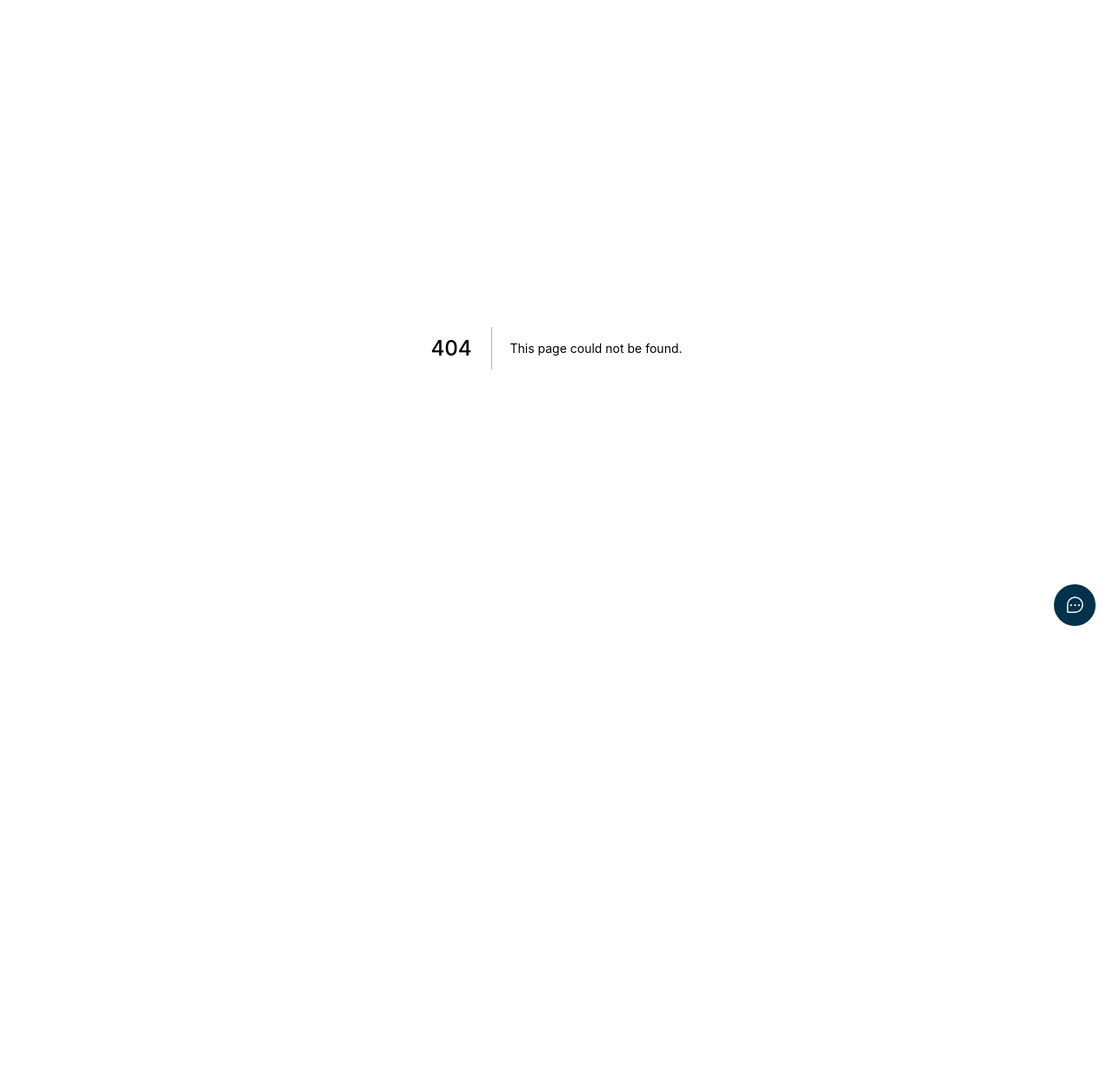
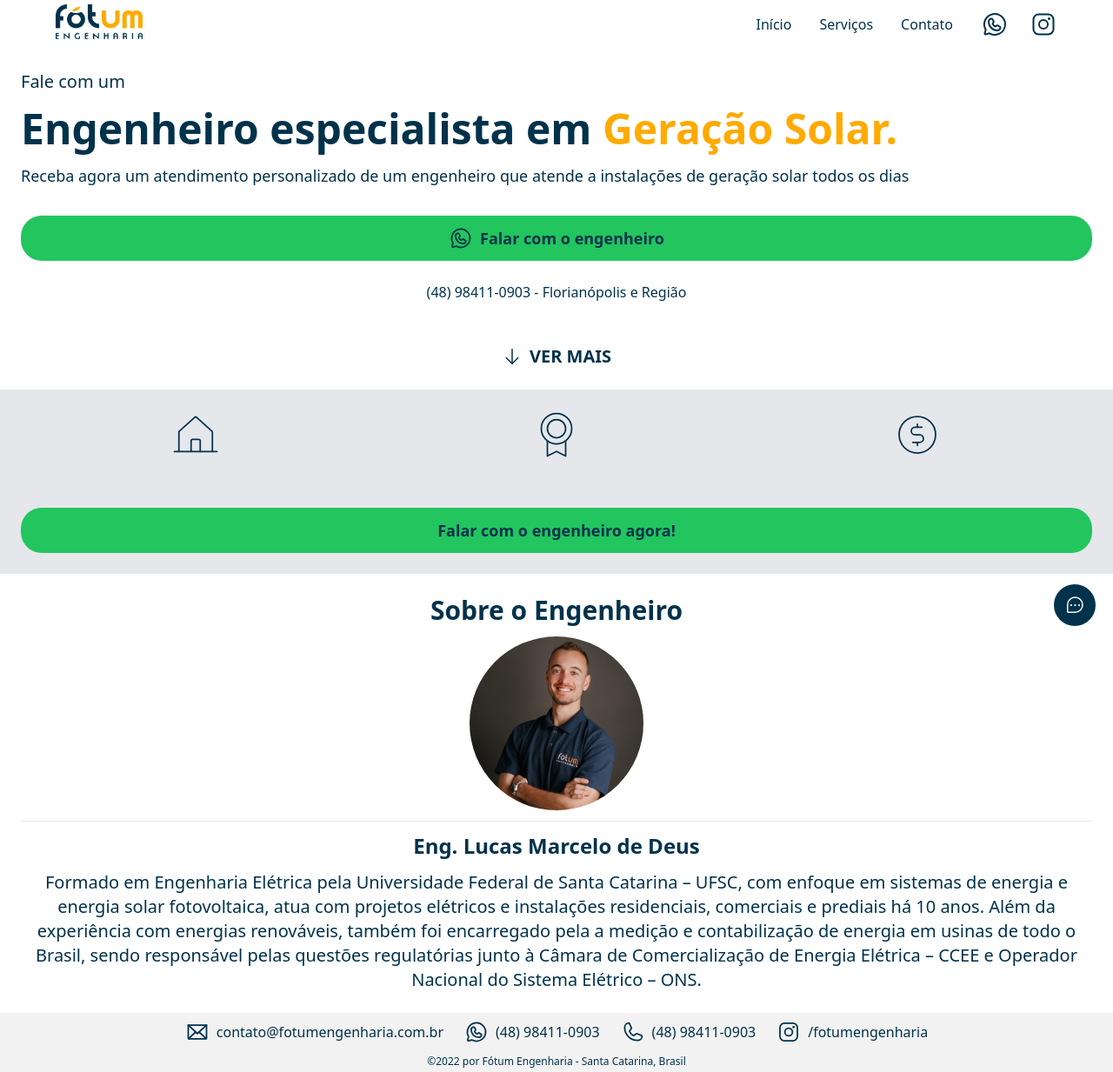
Before and after one commit to Rafagom/fotum-ts-serverless-v2, a Next.js app: page /adsSolarGeneration in a window 1280 px wide. Before the commit this address had no page. Shown: the whole page at 87% size. Before the commit the page ends 800 px from the top, so only its background shows below. Built offline with nearby package versions, Linux system fonts and the light colour scheme.

Commit message:
ads solar generation page

```diff
--- a/components/Footer.tsx
+++ b/components/Footer.tsx
@@ -27,7 +27,7 @@ export function Footer() {
 
                 <a
                     className="flex items-center gap-2 font-medium"
-                    href="tel:7197001211 "
+                    href="tel:48984110903"
                 >
                     <Phone size={28} />
                     <p className="hidden lg:flex">(48) 98411-0903</p>
--- a/components/Widget/WidgetForm/index.tsx
+++ b/components/Widget/WidgetForm/index.tsx
@@ -19,7 +19,7 @@ export type optionType = {
 
 export function WidgetForm() {
     const [isFormEnd, setIsFormEnd] = useState(false);
-    const [isVerifyModalOpen, setIsVerifyModalOpen] = useState(false);
+    const [isPowCalcModalOpen, setIsPowCalcModalOpen] = useState(false);
     const [screenshot, setScreenshot] = useState<string | null>(null);
     const [option, setOption] = useState<{
         name: string;
@@ -35,7 +35,7 @@ export function WidgetForm() {
             imgAlt: "Calculadora",
             action: (choosenOption: optionType) => {
                 // e.preventDefault;
-                setupVerifyHandler();
+                PowCalcModalHandler();
             },
         },
 
@@ -63,8 +63,8 @@ export function WidgetForm() {
         setOption(null);
     }
 
-    function setupVerifyHandler() {
-        setIsVerifyModalOpen(!isVerifyModalOpen);
+    function PowCalcModalHandler() {
+        setIsPowCalcModalOpen(!isPowCalcModalOpen);
     }
 
     return (
@@ -90,8 +90,8 @@ export function WidgetForm() {
                 {/* <footer className="text-xs">Made by @engineergomes </footer> */}
             </div>
             <PowerCalculatorModal
-                isOpen={isVerifyModalOpen}
-                onClose={setupVerifyHandler}
+                isOpen={isPowCalcModalOpen}
+                onClose={PowCalcModalHandler}
             />
         </>
     );
--- /dev/null
+++ b/pages/adsSolarGeneration.tsx
@@ -0,0 +1,150 @@
+import type { NextPage } from "next";
+import Head from "next/head";
+import Image from "next/image";
+import {
+    ArrowDown,
+    ArrowFatLinesDown,
+    CurrencyCircleDollar,
+    HouseLine,
+    Medal,
+    WhatsappLogo,
+} from "phosphor-react";
+import { Footer } from "../components/Footer";
+import { Header } from "../components/Header";
+import { Hero } from "../components/Hero";
+import { Services } from "../components/Services";
+import styles from "../styles/Home.module.css";
+
+const adsSolarGeneration: NextPage = () => {
+    return (
+        <div>
+            <Head>
+                <title>Fótum Engenharia | Geração Solar</title>
+                {/* <meta name="description" content="Generated by create next app" /> */}
+                {/* <link rel="icon" href="/favicon.ico" /> */}
+            </Head>
+            <Header />
+            <div className="flex flex-col p-6 gap-8 ">
+                <div className="flex flex-col gap-4">
+                    <p className="text-xl ">Fale com um</p>
+                    <h2 className="text-5xl font-extrabold">
+                        Engenheiro especialista em{" "}
+                        <span className="text-[#ffaa00]">Geração Solar.</span>
+                    </h2>
+                    <p className="text-lg">
+                        Receba agora um atendimento personalizado de um
+                        engenheiro que atende a instalações de geração solar
+                        todos os dias
+                    </p>
+                </div>
+
+                <div className="flex flex-col gap-12">
+                    <div className="flex flex-col gap-6">
+                        <a
+                            href="https://api.whatsapp.com/message/2KTISK2P7CG6E1?autoload=1&app_absent=0"
+                            target="_blank"
+                            rel="noreferrer"
+                            className="flex items-center gap-2 justify-center bg-green-500 font-bold py-3 px-6 rounded-3xl text-lg hover:bg-green-200"
+                        >
+                            <WhatsappLogo size={28} />
+                            <p>Falar com o engenheiro</p>
+                        </a>
+                        <a href="tel:48984110903" className="text-center">
+                            (48) 98411-0903 - Florianópolis e Região
+                        </a>
+                    </div>
+                    <div className="flex gap-2 justify-center items-center font-bold uppercase text-center text-xl">
+                        <ArrowDown size={24} weight="duotone" />
+                        <p>Ver mais</p>
+                    </div>
+                </div>
+            </div>
+
+            <div className="flex flex-col p-6 gap-8 bg-gray-200">
+                {/* -- Mobile -- */}
+                <div className="sm:hidden  grid grid-rows-3 gap-5  text-[#ffaa00] mt-6">
+                    <div className="grid grid-cols-[2fr,8fr] px-8 py-4  gap-4 items-center justify-start bg-[#00324b] rounded-full">
+                        <HouseLine size={72} weight="thin" />
+                        <p>
+                            Valorização do imóvel e curto periodo de retorno de
+                            investimento
+                        </p>
+                    </div>
+                    <div className="grid grid-cols-[2fr,8fr] px-8 py-2 gap-4 items-center justify-start bg-[#00324b] rounded-full">
+                        <Medal size={72} weight="thin" />
+                        <p>
+                            Tecnologia de microinversores com até 25 anos de
+                            garantia
+                        </p>
+                    </div>
+                    <div className="grid grid-cols-[2fr,8fr] px-8 py-2 gap-4 items-center justify-start bg-[#00324b] rounded-full">
+                        <CurrencyCircleDollar size={72} weight="thin" />
+                        <p className="w-[16ch]">
+                            Até 95% <br />
+                            de economia na conta de energia{" "}
+                        </p>
+                    </div>
+                </div>
+
+                <div className="sm:grid grid-cols-3 gap-3 justify-end hidden">
+                    <div className="flex items-center justify-center">
+                        <HouseLine size={56} weight="thin" />
+                    </div>
+                    <div className="flex items-center justify-center">
+                        <Medal size={56} weight="thin" />
+                    </div>
+                    <div className="flex items-center justify-center">
+                        <CurrencyCircleDollar size={56} weight="thin" />
+                    </div>
+                </div>
+                <a
+                    href="https://api.whatsapp.com/message/2KTISK2P7CG6E1?autoload=1&app_absent=0"
+                    target="_blank"
+                    rel="noreferrer"
+                    className="flex flex-col gap-4 mt-6"
+                >
+                    <div className="flex items-center justify-center bg-green-500 font-bold py-3 px-6 rounded-3xl text-lg hover:bg-green-200">
+                        Falar com o engenheiro agora!
+                    </div>
+                </a>
+            </div>
+
+            <div className="flex flex-col gap-3 p-6">
+                <h1 className="text-3xl font-extrabold text-center">
+                    Sobre o Engenheiro
+                </h1>
+
+                <div className="flex items-center justify-center">
+                    <Image
+                        className=" rounded-full"
+                        src={"/engLucas.jpg"}
+                        width={200}
+                        height={200}
+                        alt="Engenheiro Lucas"
+                    />
+                </div>
+
+                <hr />
+                <h2 className="text-2xl font-bold text-center">
+                    Eng. Lucas Marcelo de Deus
+                </h2>
+                <p className="text-center text-xl">
+                    Formado em Engenharia Elétrica pela Universidade Federal de
+                    Santa Catarina – UFSC, com enfoque em sistemas de energia e
+                    energia solar fotovoltaica, atua com projetos elétricos e
+                    instalações residenciais, comerciais e prediais há 10 anos.
+                    Além da experiência com energias renováveis, também foi
+                    encarregado pela a medição e contabilização de energia em
+                    usinas de todo o Brasil, sendo responsável pelas questões
+                    regulatórias junto à Câmara de Comercialização de Energia
+                    Elétrica – CCEE e Operador Nacional do Sistema Elétrico –
+                    ONS.
+                </p>
+            </div>
+
+            <Footer />
+        </div>
+    );
+};
+
+export default adsSolarGeneration;
```
Also changed, not shown: public/engLucas.jpg (added).
